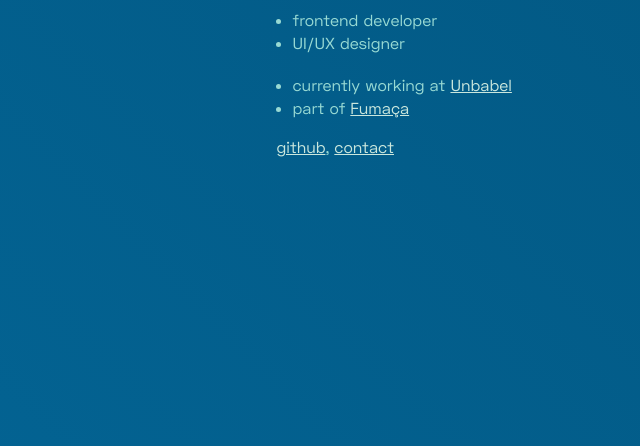
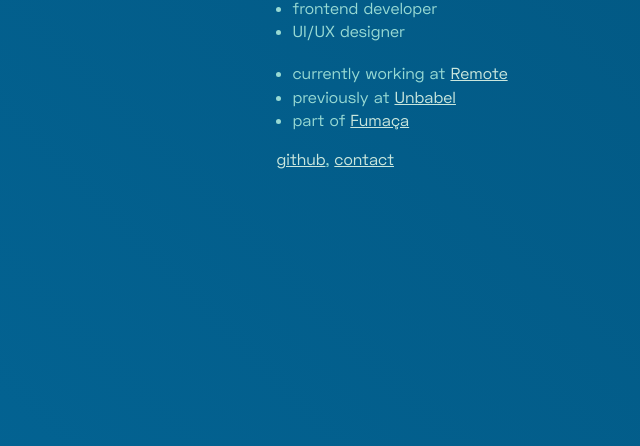
Before and after one commit to sofiafrocha/sofiafrocha.github.io, a plain HTML site: page index.html in a window 1280 px wide. Shown: the part 354-800 px from the top of the page, without its empty margins (216-856 px from the left). Drawn offline with Linux system fonts and the light colour scheme.

Commit message:
Update work history (two months late)

```diff
--- a/index.html
+++ b/index.html
@@ -17,7 +17,8 @@
 			</ul>
 
 			<ul class="current">
-				<li>currently working at <a href="https://unbabel.com" target="_blank">Unbabel</a></li>
+				<li>currently working at <a href="https://remote.com" target="_blank">Remote</a></li>
+				<li>previously at <a href="https://unbabel.com" target="_blank">Unbabel</a></li>
 				<li>part of <a href="http://fumaca.pt" target="_blank">Fumaça</a></li>
 			</ul>
 
```
